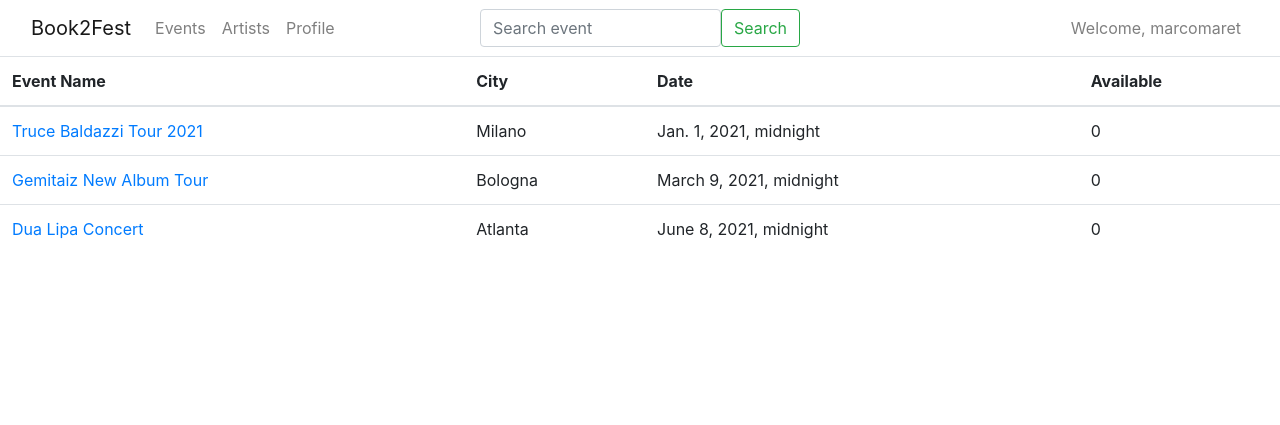
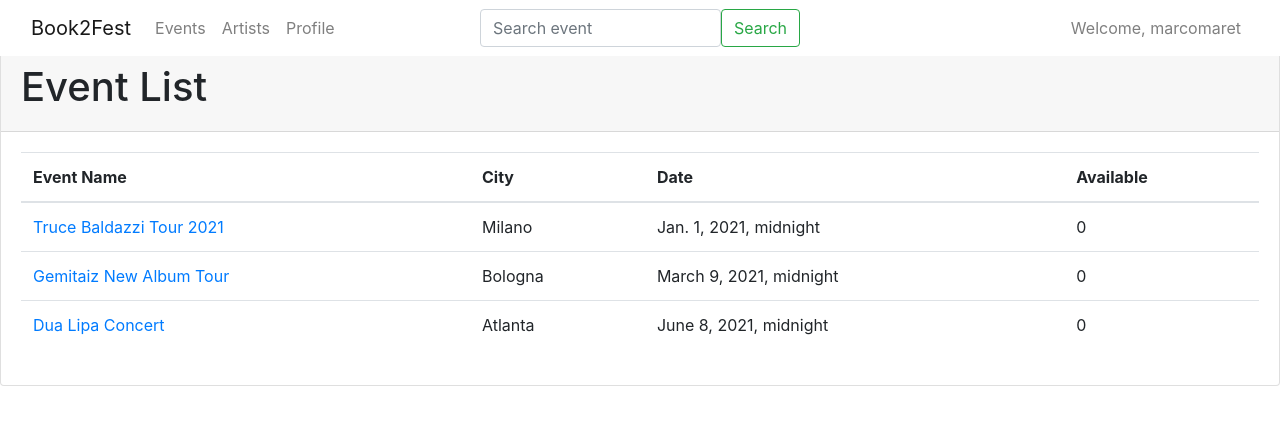
Before and after one commit to Marcolino99/exam_project, a Django app: page /book2fest/event/list in a window 1280 px wide. Shown: the top 425 px of the page. Run offline with Django 3.2, Linux system fonts and the light colour scheme; a user stored in the database is signed in; data comes from the database, SQL or seed files in the repository; both versions use the stored data as it was after the commit.

Commit message:
Padding and base list
-Added padding to body because navbar was covering contents
-Changed style of base list (boostrap cards)

```diff
--- a/static/css/main.css
+++ b/static/css/main.css
@@ -1,3 +1,7 @@
+body{
+  padding-top: 50px;
+}
+
 /* Since positioning the image, we need to help out the caption */
 .carousel-caption {
   bottom: 1rem;
--- a/static/main.css
+++ /dev/null
@@ -1,3 +0,0 @@
-html, body {
-    height: 100%;
-}
--- a/templates/base.html
+++ b/templates/base.html
@@ -21,6 +21,7 @@
     <title>{% block title %}{% endblock %}</title>
 </head>
 <body>
+
 {% include 'navbar.html' %}
 {% block content %}
 {% endblock %}
--- a/templates/base_list.html
+++ b/templates/base_list.html
@@ -2,7 +2,12 @@
 {% block title %}List: {% block list_title %}{% endblock %}{% endblock %}
 
 {% block content %}
-    <h1>List: {% block content_title %}{% endblock %}</h1>
+    <div class="card" >
+        <div class="card-header">
+            <h1>{% block content_title %}{% endblock %}</h1>
+
+        </div>
+        <div class="card-body">
         <table class="table">
             <thead>
             <tr>
@@ -20,4 +25,8 @@
         {% block table_after %}
 
         {% endblock %}
+
+        </div>
+
+    </div>
 {% endblock %}
```
Also changed, not shown: db.sqlite3. Lines whose indentation alone changed are shown as unchanged.
